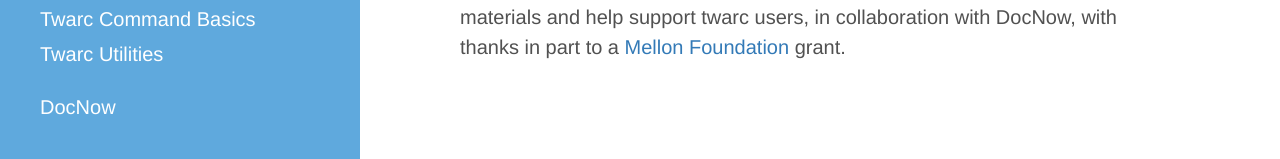
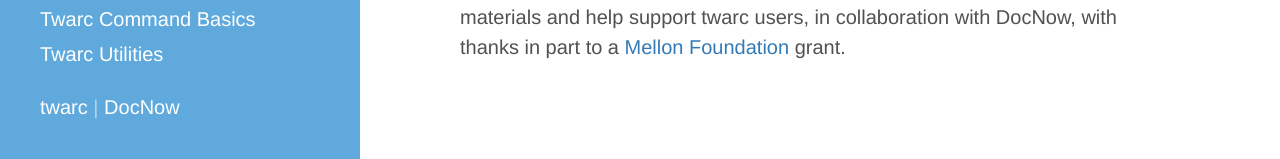
Before and after one commit to scholarslab/learn-twarc, a Jekyll site: the page built from index.md, in a window 1280 px wide and 1144 px high. Shown: the part 982-1141 px from the top of the window. Built offline with Jekyll 4.4.1, drawn with Linux system fonts in a browser that asks for light colours; our own code applies the rules of GitHub Pages for plain Markdown files.

Commit message:
add link

```diff
--- a/_includes/sidebar.html
+++ b/_includes/sidebar.html
@@ -25,6 +25,6 @@
       {% endfor %}
     </nav>
 
-    <p><a style="font-size: 1rem;font-weight: 300;" href="https://www.docnow.io/">DocNow</a></p>
+    <p><a style="font-size: 1rem;font-weight: 300;" href="https://github.com/DocNow/twarc">twarc</a> | <a style="font-size: 1rem;font-weight: 300;" href="https://www.docnow.io/">DocNow</a></p>
   </div>
 </div>
```
Also changed, not shown: 17 other files.
